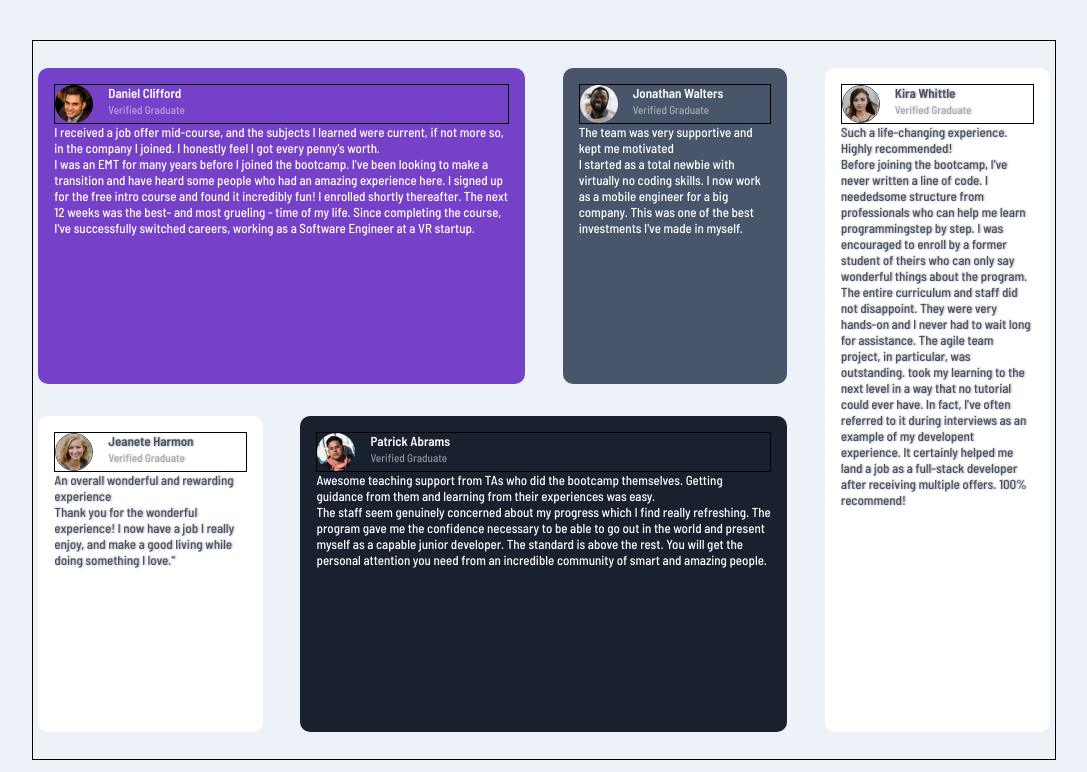
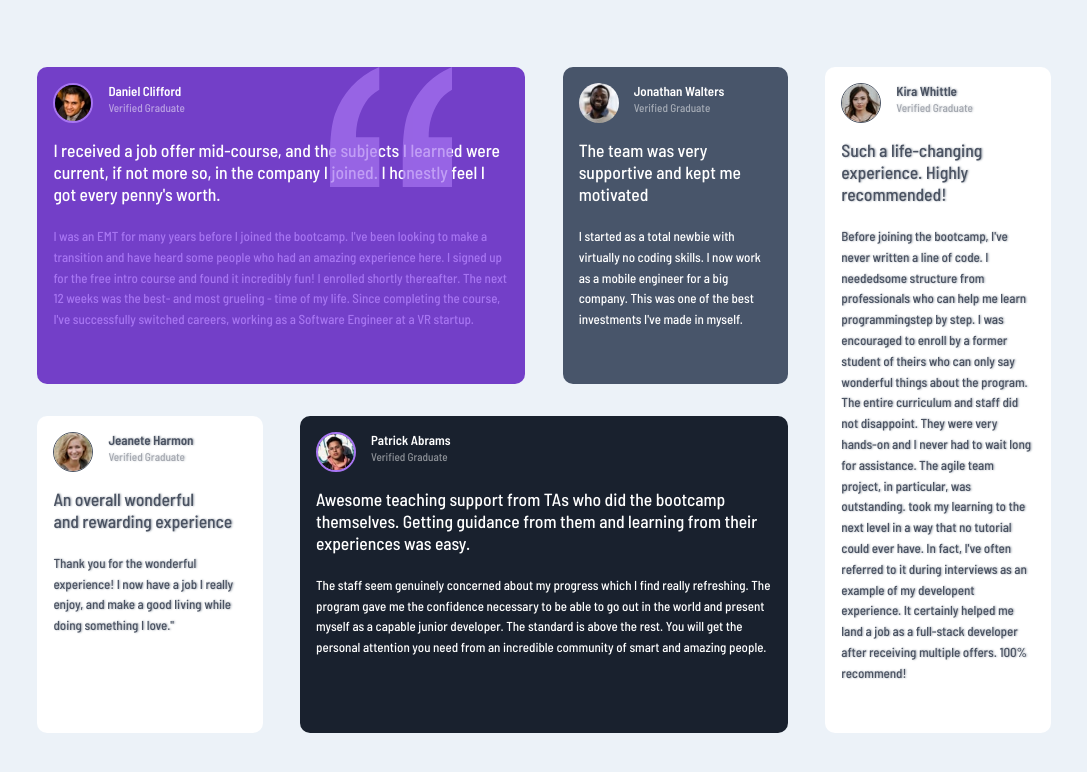
Before and after one commit to MajaKnezevic4598/Zadatak-2_Testimonials-grid, a plain HTML site: page index.html in a window 1280 px wide. Shown: the whole page, without its empty margins (96-1183 px from the left). Drawn offline with Linux system fonts and the light colour scheme.

Commit message:
desktop design finished

```diff
--- a/index.html
+++ b/index.html
@@ -20,13 +20,18 @@
 
     <div class="conteiner">
 <!--*******************************************Daniel card*************************************************************-->
-        <section class="Daniel card">
+
+            <section class="Daniel card">
+                 <img src="./images/bg-pattern-quotation.svg" alt="quotation" class="quotation">
             <header>
                  <img src="./images/image-daniel.jpg" alt="Daniel image">
-                <div class="content">
+
+                 <div class="content">
+
                     <h4>Daniel Clifford</h4>
                     <p>Verified Graduate</p>
                 </div>
+
             </header>
             <article>
                 <p>I received a job offer mid-course, and the subjects I learned
@@ -40,6 +45,7 @@
                 </p>
 
             </article>
+
         </section>
 
 <!--***************************************Jonathan card**************************************************************-->
@@ -90,7 +96,7 @@
                 </div>
             </header>
             <article>
-                <p>An overall wonderful and rewarding experience</p>
+                <p>An overall wonderful <br> and   rewarding experience</p>
                 <p>Thank you for the wonderful experience! I now have a job I really enjoy, and make a good living while
                     doing something I love."</p>
             </article>
--- a/style.css
+++ b/style.css
@@ -7,13 +7,12 @@
 body {
     height: 100vh;
     width: 100vw;
-
     display: flex;
     align-items: center;
     justify-content: center;
     font-size: 13px;
     font-family: 'Barlow Semi Condensed', sans-serif;
-     background-color: hsl(210, 46%, 95%);
+    background-color: hsl(210, 46%, 95%);
 
 }
 
@@ -21,32 +20,43 @@ body {
 
     width: 80%;
     height: 90%;
-    border: 1px solid black;
     display: grid;
-    /* grid-template-columns: (4,1fr);
-    grid-auto-rows: repeat(2,minmax(10%,1fr)); */
     grid-template-columns: 22% 22% 22% 22%;
     grid-template-rows: 44% 44%;
     grid-row-gap:2rem;
     grid-column-gap:2rem;
-
-     grid-template-areas:
+    grid-template-areas:
      " Daniel Daniel Jonathan Kira"
      "Jenette Patrick Patrick Kira";
-      justify-content: space-evenly;
-       align-content: center;
-
+    justify-content: space-evenly;
+    align-content: center;
 
 }
 
 .conteiner .card{
-
     border-radius: 10px;
 }
 .Daniel {
     grid-area: Daniel;
-    background-color: hsl(263, 55%, 52%);
+    background-color: rgb(115,63,200);
     color: #fff;
+     position:relative;
+
+ }
+ .quotation{
+     position: absolute;
+     height: 15vh;
+     top:0;
+     left:60%;
+     opacity: 70%;
+ }
+
+.Daniel article p:nth-of-type(2){
+    color:  rgb(167, 117, 242);
+
+}
+.Daniel header img{
+    border:2px solid rgb(167, 117, 242)
 }
 .Jonathan {
     grid-area: Jonathan;
@@ -69,6 +79,10 @@ body {
 .Jenette img, .Kira img {
     border:1px solid #4a5261
 }
+
+.Patrick img {
+    border:2px solid rgb(167, 117, 242)
+}
 section header p {
     opacity: 50%;
     font-weight: 500;
@@ -79,17 +93,16 @@ section header p {
     grid-area: Patrick;
     background-color: hsl(219, 29%, 14%);
      color: #fff;
+
 }
 
 section {
     padding: 1rem;
-    /* height: 100%; */
-    ;
+  overflow: hidden;
 }
 
 section header {
     height: 5vh;
-    border: 1px solid black;
     display: flex;
     flex-direction: row;
 }
@@ -102,3 +115,17 @@ section header img {
     margin-right: 15px;
 
 }
+
+section article p:first-of-type{
+    font-size: 1.1rem;
+    margin-top: 1rem;
+    margin-bottom: 1.3rem;
+
+
+}
+
+section article p:nth-of-type(2){
+   font-weight: 500;
+   line-height: 1.6;
+
+}
```
